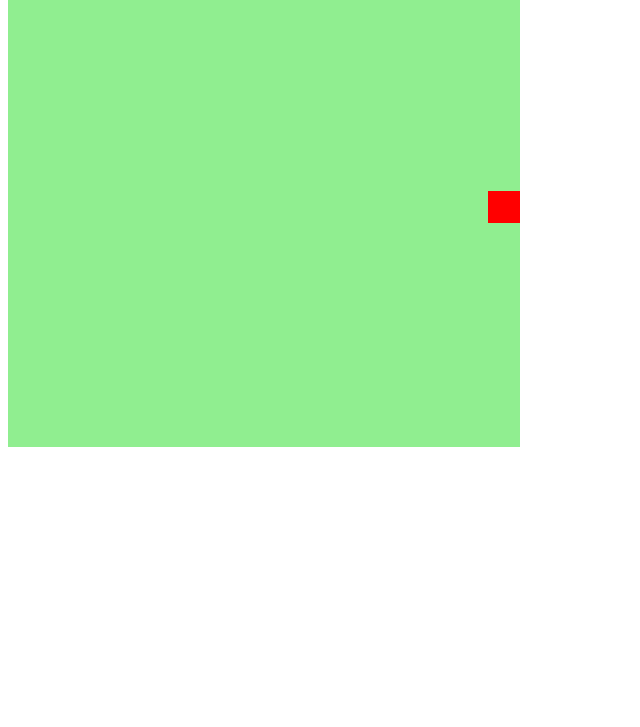
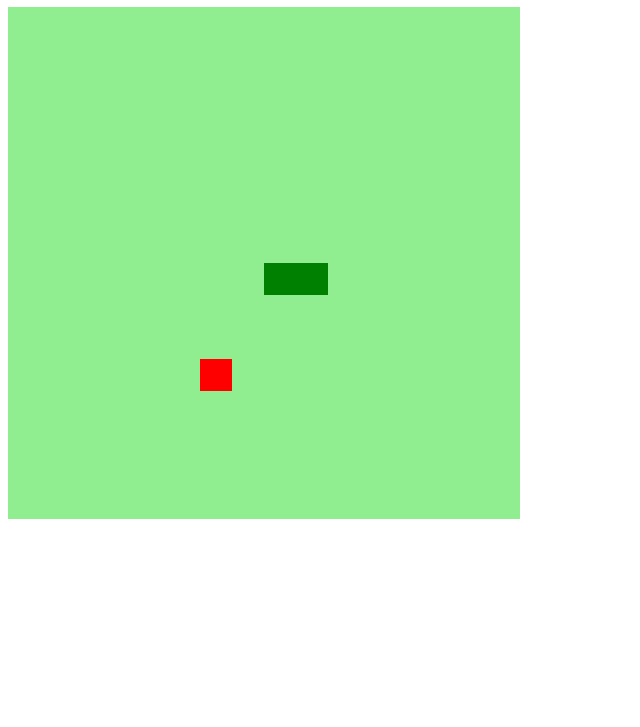
Before and after one commit to abnerfilipe/snake-game-dio, a plain HTML site: page index.html in a window 1280 px wide. Shown: the part 73-800 px from the top of the page, without its empty margins (0-640 px from the left). Drawn offline with Linux system fonts and the light colour scheme.

Commit message:
Adicionado a customizacao do css

```diff
--- a/index.html
+++ b/index.html
@@ -5,9 +5,10 @@
     <meta name="viewport" content="width=device-width, initial-scale=1.0">
     <title>Snake Game</title>
     <style src="/style.css"></style>
-    <script defer src="/script.js"></script>
+    <script defer src="script.js"></script>
 </head>
 <body>
+    <h1>SNAKE GAME</h1>
     <canvas id="snake" width="512" height="512"></canvas>
 </body>
 </html>
--- a/script.js
+++ b/script.js
@@ -18,8 +18,8 @@ function criarBG() {
 }
 
 function criarSnake() {
-    for (let i = 0; i < snake.length; i++) {
-        context.fillStyle = "black";
+    for (i = 0; i < snake.length; i++) {
+        context.fillStyle = "green";
         context.fillRect(snake[i].x, snake[i].y,box,box);
     }
 }
@@ -31,31 +31,45 @@ function drawFood(){
 document.addEventListener('keydown',update);
 
 function update(event) {
-    if(event.keyCode == 37 && direction != "right") direction = "left";
-    if(event.keyCode == 38 && direction != "down") direction = "up";
-    if(event.keyCode == 39 && direction != "left") direction = "right";
-    if(event.keyCode == 40 && direction != "up") direction = "down";
+    if(event.keyCode == 37 && direction != 'right') direction = 'left';
+    if(event.keyCode == 38 && direction != 'down') direction = 'up';
+    if(event.keyCode == 39 && direction != 'left') direction = 'right';
+    if(event.keyCode == 40 && direction != 'up') direction = 'down';
 }
 
 function iniciarJogo(){
-    if(snake[0].x > 15 * box && direction == "right") snake[0].x = 0;
-    if(snake[0].x < 0 && direction == "left") snake[0].x = 16 * box;
-    if(snake[0].y > 15 * box && direction == "down") snake[0].y = 0;
-    if(snake[0].y < 0 && direction == "up") snake[0].y = 16 * box;
+    if(snake[0].x > 15 * box && direction == 'right') snake[0].x = 0;
+    if(snake[0].x < 0 && direction == 'left') snake[0].x = 16 * box;
+    if(snake[0].y > 15 * box && direction == 'down') snake[0].y = 0;
+    if(snake[0].y < 0 && direction == 'up') snake[0].y = 16 * box;
+
+    for(i = 1; i < snake.length; i++){
+        if(snake[0].x == snake[i].x && snake[0].y == snake[i].y){
+            clearInterval(jogo);
+            alert("Game Over");
+        }
+    }
 
     criarBG();
     criarSnake();
     drawFood();
 
-    let snakeY = snake[0].x;
-    let snakeX = snake[0].y;
+    let snakeX = snake[0].x;
+    let snakeY = snake[0].y;
 
-    if(direction == "right") snakeX +=box;
-    if(direction == "left") snakeX -=box;
-    if(direction == "up") snakeY -=box;
-    if(direction == "down") snakeY +=box;
+    if(direction == "right") snakeX += box;
+    if(direction == "left") snakeX -= box;
+    if (direction == "up") snakeY -= box;
+    if(direction == "down") snakeY += box;
 
-    snake.pop();
+
+    if(snakeX != food.x || snakeY != food.y){
+        snake.pop();
+    }else{
+        food.x = Math.floor(Math.random()*15+1) * box;
+        food.y =  Math.floor(Math.random()*15+1) * box;
+    }
+
 
     let newHead = {
         x: snakeX,
--- a/style.css
+++ b/style.css
@@ -0,0 +1,10 @@
+body{
+    height: 95vh;
+    width: 95vw;
+    display: flex;
+    flex-direction: column;
+    justify-content: center;
+    align-items: center;
+    background-color:white;
+    color: rgb(52, 165, 52);
+}
```
